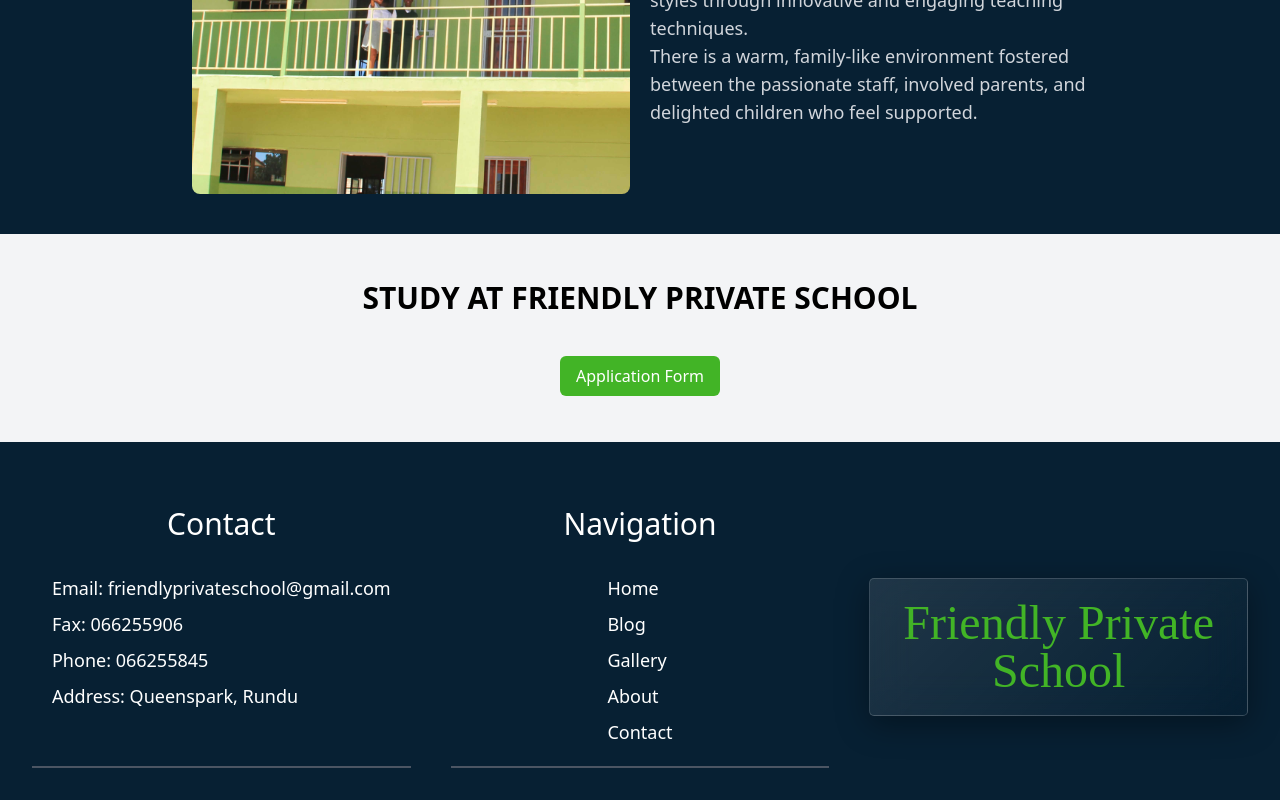
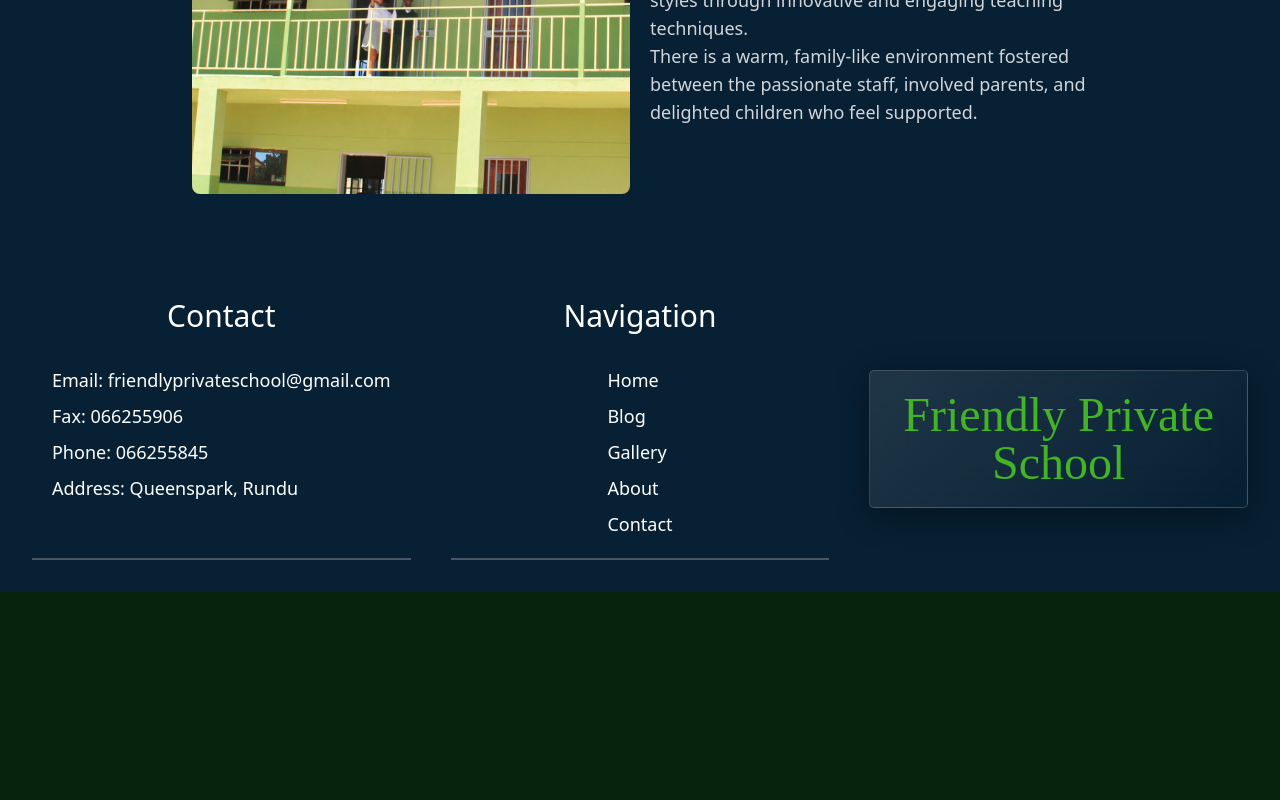
Before and after one commit to Friendly-Private-School/friendly-website, a React (Create React App) app: page / in a window 1280 px wide. Shown: the part 2052-2852 px from the top of the page. After the commit the page ends 2644 px from the top, so only its background shows below. Built offline with nearby package versions, Linux system fonts and the light colour scheme.

Commit message:
studyat hidden

```diff
--- a/src/components/Home/Home.jsx
+++ b/src/components/Home/Home.jsx
@@ -15,7 +15,7 @@ const Home = () => {
         <TourAbout />
         <SiteAbout />
         <Learning />
-        <Studyat />
+        {/* <Studyat /> */}
 
     </div>
   )
```
